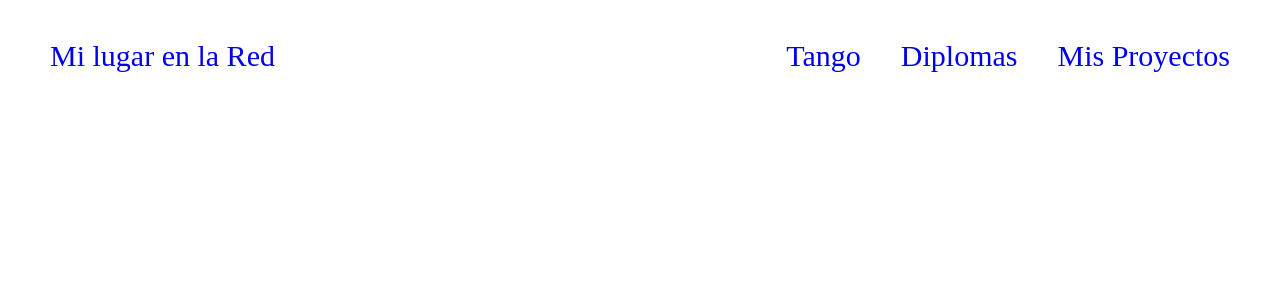
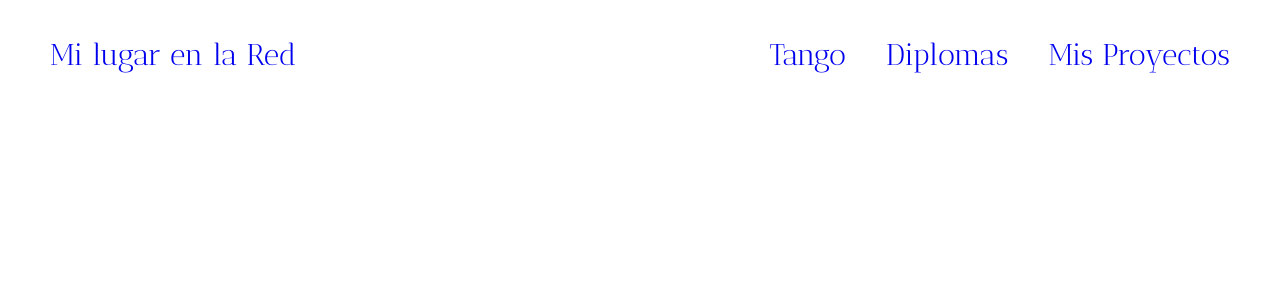
Before and after one commit to KarlHeitmann/karlheitmann_legacy, a Jekyll site: the page built from about_me.md, in a window 1280 px wide. Shown: the top 300 px of the page. Built offline with Jekyll 4.4.1, drawn with Linux system fonts in a browser that asks for light colours; our own code applies the rules of GitHub Pages for plain Markdown files.

Commit message:
agregado una font AnticDidone

```diff
--- a/_sass/main.scss
+++ b/_sass/main.scss
@@ -8,6 +8,11 @@
 
 @import "pages/home";
 
+body {
+  font-family: 'AnticDidone';
+}
+
+
 .home {
   margin: 0 40rem;
 }
--- a/assets/css/style.scss
+++ b/assets/css/style.scss
@@ -2,8 +2,12 @@
 # Only the main Sass file needs front matter (the dashes are enough)
 ---
 
+@font-face {
+  font-family: 'AnticDidone';
+  font-style: normal;
+  font-weight: 400;
+  font-stretch: 100;
+  src: url(../fonts/AnticDidone-Regular.ttf) format('truetype');
+}
+
 @import "main";
-
-// @import
-//   "minima/skins/{{ site.minima.skin | default: 'classic' }}",
-//   "minima/initialize";
```
Also changed, not shown: assets/fonts/AnticDidone-Regular.ttf (added).
